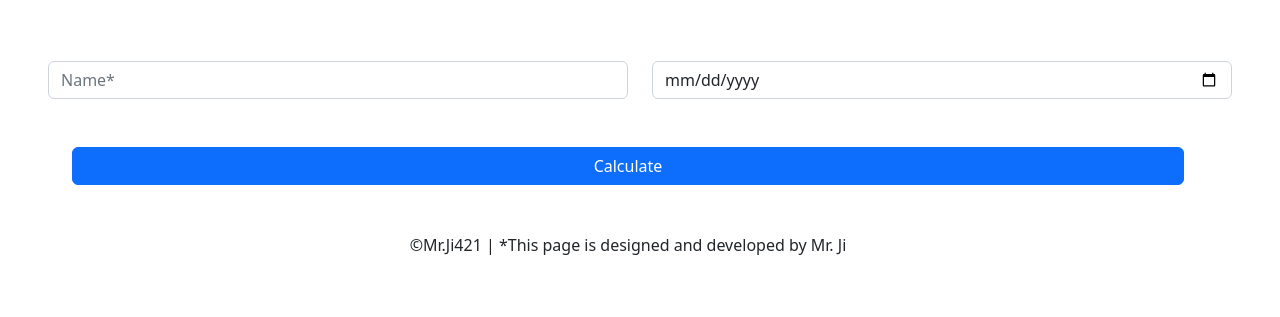
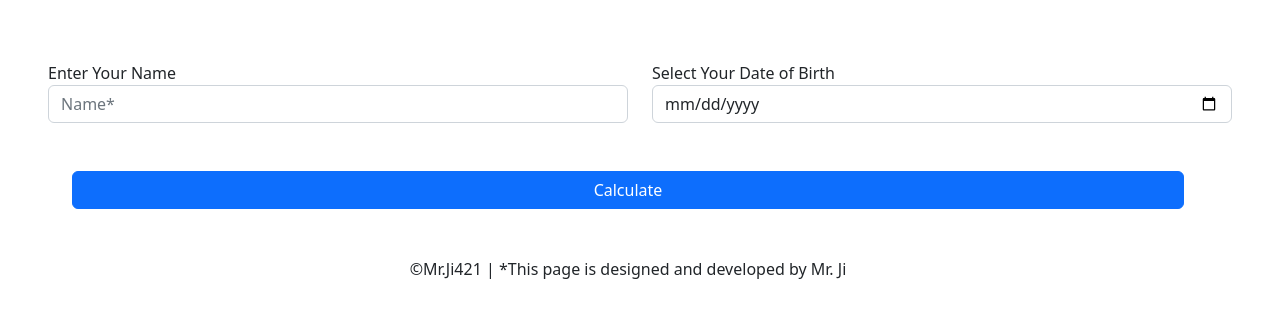
Before and after one commit to MrJi421/Age_Calculator_JS, a plain HTML site: page index.html in a window 1280 px wide. Shown: the part 141-458 px from the top of the page. Drawn offline with nearby package versions, Linux system fonts and the light colour scheme.

Commit message:
Update index.html

```diff
--- a/index.html
+++ b/index.html
@@ -23,9 +23,11 @@
 
     <form class="row p-5">
       <div class="col">
+         <label for="Name">Enter Your Name</label>
         <input type="text" id="Name" class="form-control" placeholder="Name*" aria-label="First name" required>
       </div>
       <div class="col">
+                  <label for="birthdate">Select Your Date of Birth</label>
         <input type="date" class="form-control" id="birthdate">
       </div>
       <div class="row p-5">
```
